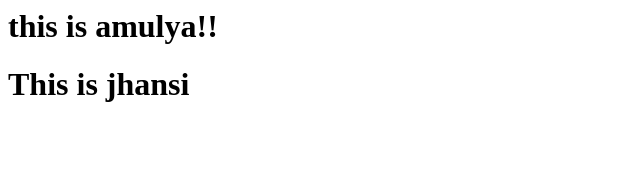
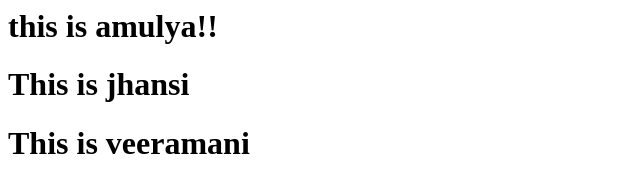
Before and after one commit to veeramani-5/my-first-repo, a plain HTML site: page about.html in a window 1280 px wide. Shown: the whole page, without its empty margins (0-640 px from the left). Drawn offline with Linux system fonts and the light colour scheme.

Commit message:
Updated about.html

```diff
--- a/about.html
+++ b/about.html
@@ -1,4 +1,5 @@
 <body>
 <h1>this is amulya!!</h1>
 <h1>This is jhansi</h1>
+<h1>This is veeramani</h1>
 <body>
```
